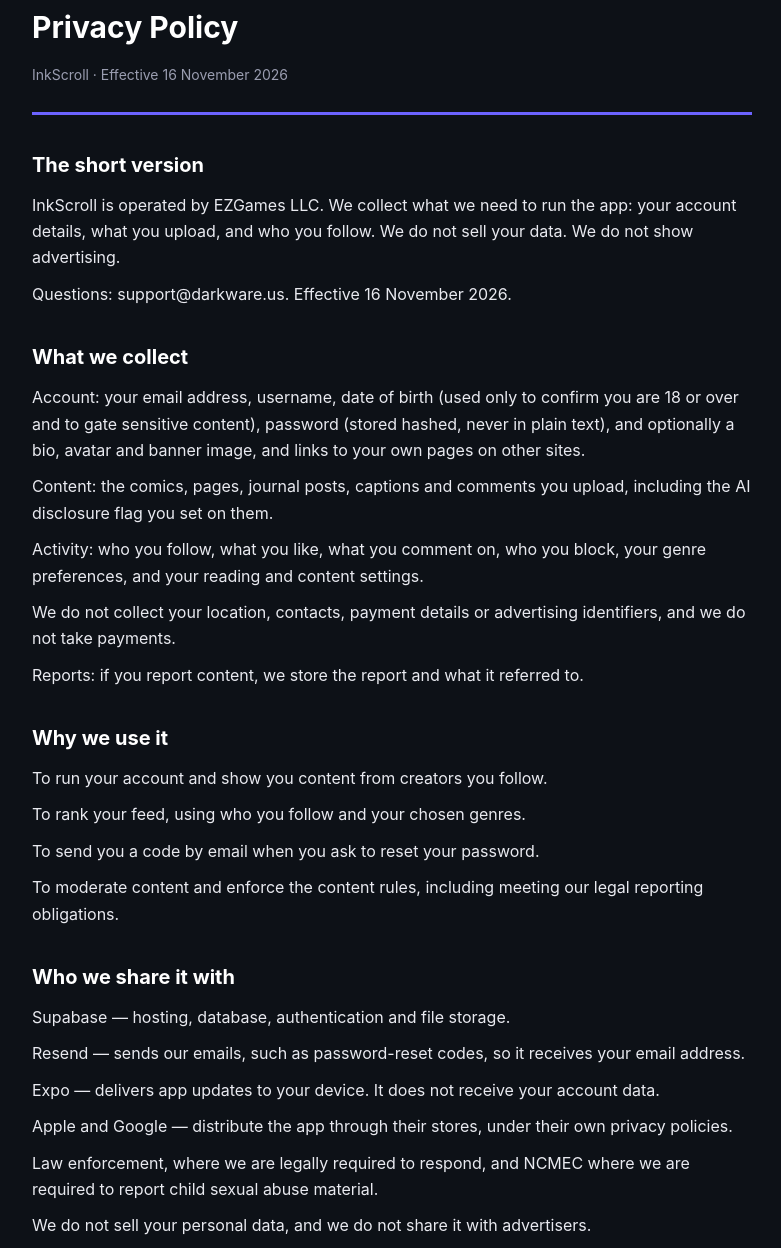
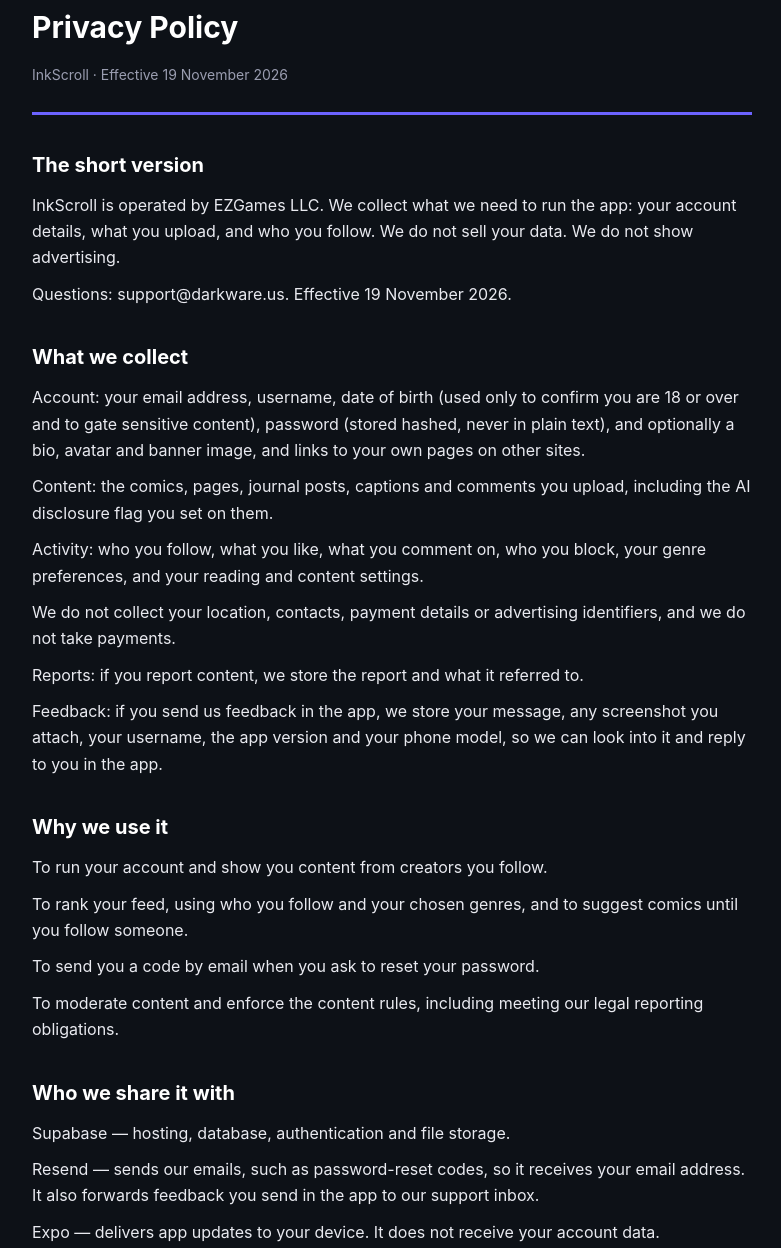
Before and after one commit to samuelrl86/inkscroll-legal, a plain HTML site: page privacy.html in a window 1280 px wide. Shown: the part 94-1342 px from the top of the page, without its empty margins (248-1029 px from the left). Drawn offline with Linux system fonts and the light colour scheme.

Commit message:
Privacy Policy: in-app feedback and feed suggestions
Privacy page covers feedback messages, screenshots, app version and
device, and forwarding by email through Resend. Effective date
19 November 2026 on all pages.

Co-Authored-By: Claude Opus 5.5 <noreply@anthropic.com>

```diff
--- a/privacy.html
+++ b/privacy.html
@@ -24,23 +24,24 @@
           border-radius: 6px; }
   footer { max-width: 980px; margin: 0 auto; padding: 24px 20px 40px; color: var(--muted); font-size: 14px;
            border-top: 1px solid var(--line); }
-</style></head><body><div class="nav"><div class="in"><a class="brand" href="index.html"><img src="icon.png" alt="">InkScroll</a><a class="link" href="index.html#get">Get the app</a><a class="link" href="terms.html">Terms</a><a class="link" href="privacy.html">Privacy</a><a class="link" href="copyright.html">Copyright</a><a class="link" href="child-safety.html">Child Safety</a><a class="link" href="delete-account.html">Delete Account</a></div></div><main><header class="doc"><h1>Privacy Policy</h1><p class="meta">InkScroll &middot; Effective 16 November 2026</p></header><h2>The short version</h2>
+</style></head><body><div class="nav"><div class="in"><a class="brand" href="index.html"><img src="icon.png" alt="">InkScroll</a><a class="link" href="index.html#get">Get the app</a><a class="link" href="terms.html">Terms</a><a class="link" href="privacy.html">Privacy</a><a class="link" href="copyright.html">Copyright</a><a class="link" href="child-safety.html">Child Safety</a><a class="link" href="delete-account.html">Delete Account</a></div></div><main><header class="doc"><h1>Privacy Policy</h1><p class="meta">InkScroll &middot; Effective 19 November 2026</p></header><h2>The short version</h2>
 <p>InkScroll is operated by EZGames LLC. We collect what we need to run the app: your account details, what you upload, and who you follow. We do not sell your data. We do not show advertising.</p>
-<p>Questions: support@darkware.us. Effective 16 November 2026.</p>
+<p>Questions: support@darkware.us. Effective 19 November 2026.</p>
 <h2>What we collect</h2>
 <p>Account: your email address, username, date of birth (used only to confirm you are 18 or over and to gate sensitive content), password (stored hashed, never in plain text), and optionally a bio, avatar and banner image, and links to your own pages on other sites.</p>
 <p>Content: the comics, pages, journal posts, captions and comments you upload, including the AI disclosure flag you set on them.</p>
 <p>Activity: who you follow, what you like, what you comment on, who you block, your genre preferences, and your reading and content settings.</p>
 <p>We do not collect your location, contacts, payment details or advertising identifiers, and we do not take payments.</p>
 <p>Reports: if you report content, we store the report and what it referred to.</p>
+<p>Feedback: if you send us feedback in the app, we store your message, any screenshot you attach, your username, the app version and your phone model, so we can look into it and reply to you in the app.</p>
 <h2>Why we use it</h2>
 <p>To run your account and show you content from creators you follow.</p>
-<p>To rank your feed, using who you follow and your chosen genres.</p>
+<p>To rank your feed, using who you follow and your chosen genres, and to suggest comics until you follow someone.</p>
 <p>To send you a code by email when you ask to reset your password.</p>
 <p>To moderate content and enforce the content rules, including meeting our legal reporting obligations.</p>
 <h2>Who we share it with</h2>
 <p>Supabase — hosting, database, authentication and file storage.</p>
-<p>Resend — sends our emails, such as password-reset codes, so it receives your email address.</p>
+<p>Resend — sends our emails, such as password-reset codes, so it receives your email address. It also forwards feedback you send in the app to our support inbox.</p>
 <p>Expo — delivers app updates to your device. It does not receive your account data.</p>
 <p>Apple and Google — distribute the app through their stores, under their own privacy policies.</p>
 <p>Law enforcement, where we are legally required to respond, and NCMEC where we are required to report child sexual abuse material.</p>
```
Also changed, not shown: child-safety.html (+1 -1 lines), delete-account.html (+1 -1 lines), terms.html (+2 -2 lines).
